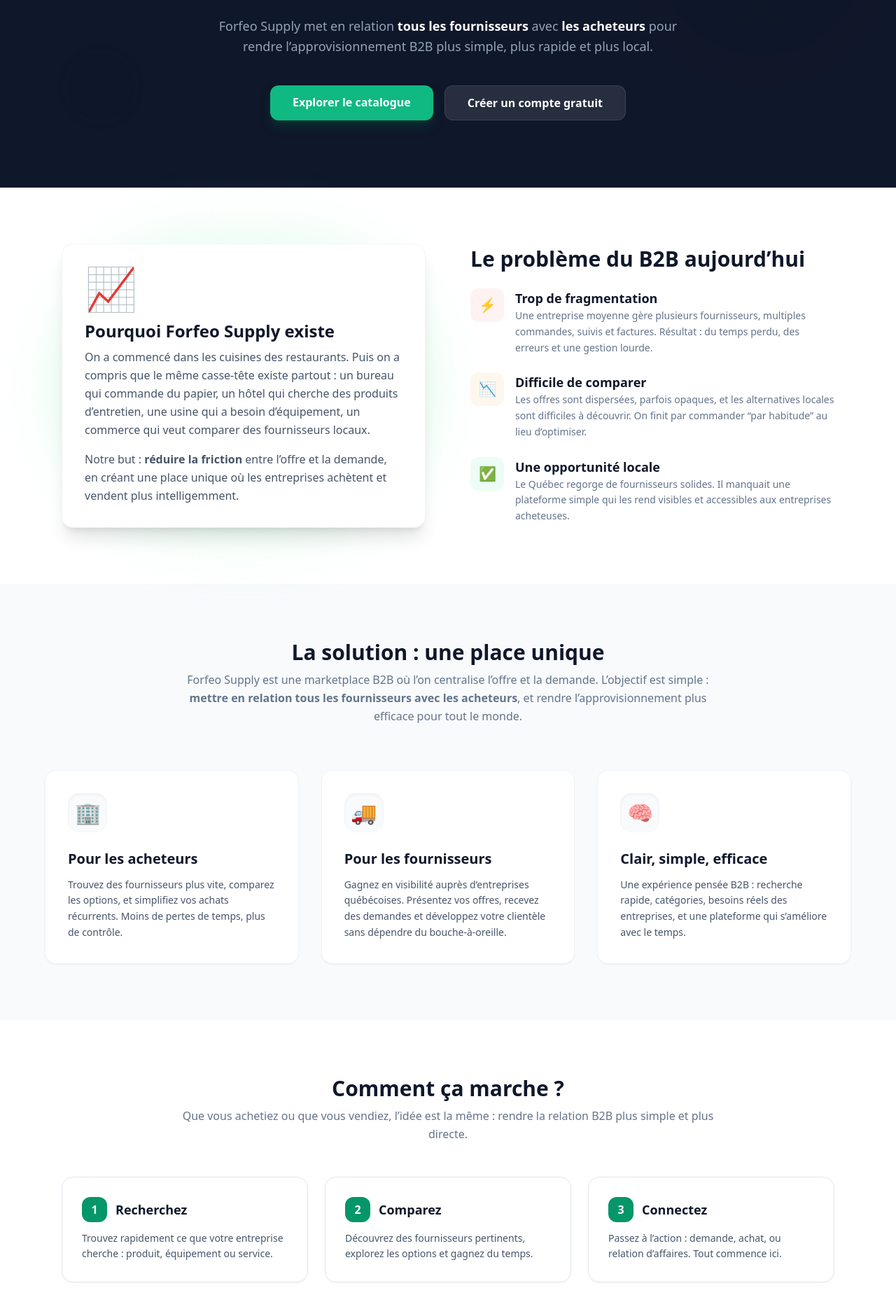
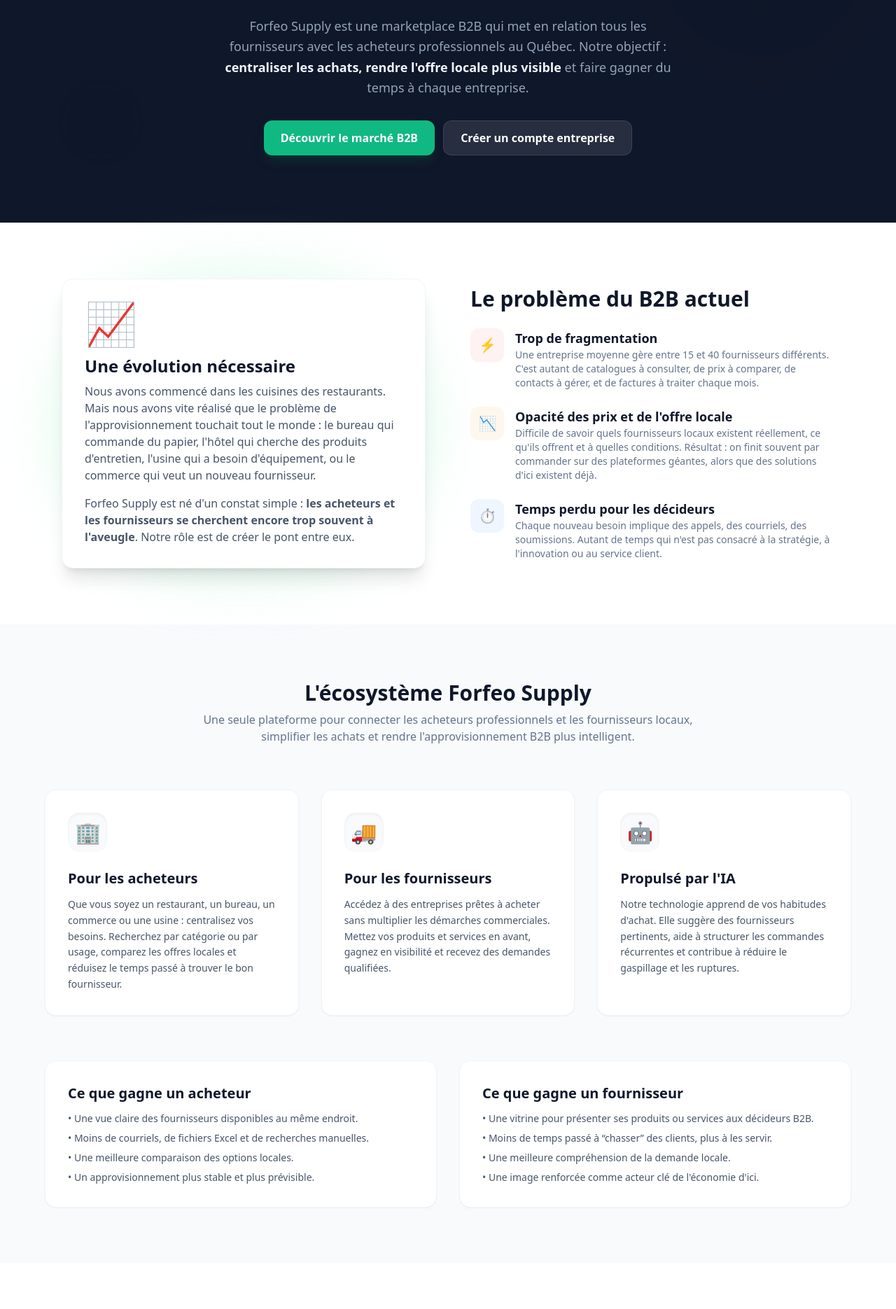
Before and after one commit to forfeo2005/forfeo-supply, a React (Vite) app in the folder frontend/: page /about in a window 1280 px wide. Shown: the part 261-2131 px from the top of the page at 70% size. Built offline with nearby package versions, Linux system fonts and the light colour scheme.

Commit message:
Update About.jsx

```diff
--- a/frontend/src/pages/About.jsx
+++ b/frontend/src/pages/About.jsx
@@ -13,34 +13,32 @@
 
         <div className="max-w-4xl mx-auto text-center relative z-10">
           <span className="text-emerald-400 font-bold tracking-widest text-sm uppercase mb-4 block">
-            Notre mission
+            Notre Mission
           </span>
-
           <h1 className="text-4xl md:text-6xl font-extrabold text-white mb-8 leading-tight">
-            Simplifier la vie des <br />
+            Simplifier la vie des <br/>
             <span className="text-transparent bg-clip-text bg-gradient-to-r from-emerald-400 to-green-300">
-              entrepreneurs d'ici.
+              entrepreneurs d&apos;ici.
             </span>
           </h1>
-
           <p className="text-lg text-slate-400 leading-relaxed max-w-2xl mx-auto">
-            Forfeo Supply met en relation <span className="text-white font-semibold">tous les fournisseurs</span> avec{' '}
-            <span className="text-white font-semibold">les acheteurs</span> pour rendre l’approvisionnement B2B plus simple,
-            plus rapide et plus local.
+            Forfeo Supply est une marketplace B2B qui met en relation tous les fournisseurs avec les acheteurs
+            professionnels au Québec. Notre objectif : <span className="text-slate-100 font-semibold">
+            centraliser les achats, rendre l&apos;offre locale plus visible</span> et faire gagner du temps à chaque entreprise.
           </p>
 
-          <div className="mt-10 flex flex-col sm:flex-row gap-4 justify-center">
+          <div className="mt-8 flex flex-col sm:flex-row gap-3 justify-center">
             <Link
               to="/market"
-              className="bg-emerald-500 hover:bg-emerald-400 text-white px-8 py-3 rounded-xl font-extrabold transition shadow-lg shadow-emerald-900/50"
+              className="inline-flex justify-center items-center bg-emerald-500 hover:bg-emerald-400 text-white px-6 py-3 rounded-xl font-bold transition shadow-lg shadow-emerald-900/40"
             >
-              Explorer le catalogue
+              Découvrir le marché B2B
             </Link>
             <Link
               to="/login"
-              className="bg-white/10 hover:bg-white/20 text-white px-8 py-3 rounded-xl font-extrabold backdrop-blur-sm transition border border-white/10"
+              className="inline-flex justify-center items-center bg-white/10 hover:bg-white/15 border border-white/10 text-white px-6 py-3 rounded-xl font-bold backdrop-blur-sm transition"
             >
-              Créer un compte gratuit
+              Créer un compte entreprise
             </Link>
           </div>
         </div>
@@ -54,57 +52,56 @@
             <div className="absolute -inset-4 bg-emerald-100 rounded-full opacity-50 blur-2xl"></div>
             <div className="relative bg-white p-8 rounded-2xl shadow-xl border border-slate-100">
               <div className="text-6xl mb-4">📈</div>
-              <h3 className="text-2xl font-extrabold mb-2">Pourquoi Forfeo Supply existe</h3>
-              <p className="text-slate-600 leading-relaxed">
-                On a commencé dans les cuisines des restaurants. Puis on a compris que le même casse-tête existe partout :
-                un bureau qui commande du papier, un hôtel qui cherche des produits d’entretien, une usine qui a besoin d’équipement,
-                un commerce qui veut comparer des fournisseurs locaux.
+              <h3 className="text-2xl font-bold mb-2">Une évolution nécessaire</h3>
+              <p className="text-slate-600">
+                Nous avons commencé dans les cuisines des restaurants. Mais nous avons vite réalisé que le problème
+                de l&apos;approvisionnement touchait tout le monde : le bureau qui commande du papier, l&apos;hôtel qui cherche
+                des produits d&apos;entretien, l&apos;usine qui a besoin d&apos;équipement, ou le commerce qui veut un nouveau fournisseur.
               </p>
-              <p className="text-slate-600 leading-relaxed mt-4">
-                Notre but : <span className="font-semibold">réduire la friction</span> entre l’offre et la demande,
-                en créant une place unique où les entreprises achètent et vendent plus intelligemment.
+              <p className="text-slate-600 mt-4">
+                Forfeo Supply est né d&apos;un constat simple : <span className="font-semibold">
+                les acheteurs et les fournisseurs se cherchent encore trop souvent à l&apos;aveugle</span>.
+                Notre rôle est de créer le pont entre eux.
               </p>
             </div>
           </div>
 
           <div>
-            <h2 className="text-3xl font-extrabold mb-6 text-slate-900">Le problème du B2B aujourd’hui</h2>
+            <h2 className="text-3xl font-bold mb-6 text-slate-900">Le problème du B2B actuel</h2>
             <ul className="space-y-6">
               <li className="flex gap-4">
                 <div className="w-12 h-12 flex-shrink-0 bg-red-50 text-red-500 rounded-xl flex items-center justify-center font-bold text-xl">
                   ⚡
                 </div>
                 <div>
-                  <h4 className="font-extrabold text-lg">Trop de fragmentation</h4>
-                  <p className="text-slate-500 text-sm leading-relaxed">
-                    Une entreprise moyenne gère plusieurs fournisseurs, multiples commandes, suivis et factures. Résultat : du temps perdu,
-                    des erreurs et une gestion lourde.
+                  <h4 className="font-bold text-lg">Trop de fragmentation</h4>
+                  <p className="text-slate-500 text-sm">
+                    Une entreprise moyenne gère entre 15 et 40 fournisseurs différents. C&apos;est autant de catalogues à consulter,
+                    de prix à comparer, de contacts à gérer, et de factures à traiter chaque mois.
                   </p>
                 </div>
               </li>
-
               <li className="flex gap-4">
                 <div className="w-12 h-12 flex-shrink-0 bg-orange-50 text-orange-500 rounded-xl flex items-center justify-center font-bold text-xl">
                   📉
                 </div>
                 <div>
-                  <h4 className="font-extrabold text-lg">Difficile de comparer</h4>
-                  <p className="text-slate-500 text-sm leading-relaxed">
-                    Les offres sont dispersées, parfois opaques, et les alternatives locales sont difficiles à découvrir. On finit par
-                    commander “par habitude” au lieu d’optimiser.
+                  <h4 className="font-bold text-lg">Opacité des prix et de l&apos;offre locale</h4>
+                  <p className="text-slate-500 text-sm">
+                    Difficile de savoir quels fournisseurs locaux existent réellement, ce qu&apos;ils offrent et à quelles conditions.
+                    Résultat : on finit souvent par commander sur des plateformes géantes, alors que des solutions d&apos;ici existent déjà.
                   </p>
                 </div>
               </li>
-
               <li className="flex gap-4">
-                <div className="w-12 h-12 flex-shrink-0 bg-emerald-50 text-emerald-600 rounded-xl flex items-center justify-center font-bold text-xl">
-                  ✅
+                <div className="w-12 h-12 flex-shrink-0 bg-blue-50 text-blue-500 rounded-xl flex items-center justify-center font-bold text-xl">
+                  ⏱
                 </div>
                 <div>
-                  <h4 className="font-extrabold text-lg">Une opportunité locale</h4>
-                  <p className="text-slate-500 text-sm leading-relaxed">
-                    Le Québec regorge de fournisseurs solides. Il manquait une plateforme simple qui les rend visibles et accessibles
-                    aux entreprises acheteuses.
+                  <h4 className="font-bold text-lg">Temps perdu pour les décideurs</h4>
+                  <p className="text-slate-500 text-sm">
+                    Chaque nouveau besoin implique des appels, des courriels, des soumissions. Autant de temps
+                    qui n&apos;est pas consacré à la stratégie, à l&apos;innovation ou au service client.
                   </p>
                 </div>
               </li>
@@ -114,15 +111,14 @@
         </div>
       </section>
 
-      {/* --- LA SOLUTION FORFEO --- */}
+      {/* --- LA SOLUTION FORFEO : ACHETEURS & FOURNISSEURS --- */}
       <section className="bg-slate-50 py-20 px-6">
         <div className="max-w-6xl mx-auto">
           <div className="text-center mb-16">
-            <h2 className="text-3xl font-extrabold text-slate-900">La solution : une place unique</h2>
-            <p className="text-slate-500 mt-2 max-w-3xl mx-auto leading-relaxed">
-              Forfeo Supply est une marketplace B2B où l’on centralise l’offre et la demande.
-              L’objectif est simple : <span className="font-semibold">mettre en relation tous les fournisseurs avec les acheteurs</span>,
-              et rendre l’approvisionnement plus efficace pour tout le monde.
+            <h2 className="text-3xl font-bold text-slate-900">L&apos;écosystème Forfeo Supply</h2>
+            <p className="text-slate-500 mt-2 max-w-3xl mx-auto">
+              Une seule plateforme pour connecter les acheteurs professionnels et les fournisseurs locaux,
+              simplifier les achats et rendre l&apos;approvisionnement B2B plus intelligent.
             </p>
           </div>
 
@@ -130,76 +126,67 @@
             <ValueCard
               emoji="🏢"
               title="Pour les acheteurs"
-              text="Trouvez des fournisseurs plus vite, comparez les options, et simplifiez vos achats récurrents. Moins de pertes de temps, plus de contrôle."
+              text="Que vous soyez un restaurant, un bureau, un commerce ou une usine : centralisez vos besoins. Recherchez par catégorie ou par usage, comparez les offres locales et réduisez le temps passé à trouver le bon fournisseur."
             />
             <ValueCard
               emoji="🚚"
               title="Pour les fournisseurs"
-              text="Gagnez en visibilité auprès d’entreprises québécoises. Présentez vos offres, recevez des demandes et développez votre clientèle sans dépendre du bouche-à-oreille."
+              text="Accédez à des entreprises prêtes à acheter sans multiplier les démarches commerciales. Mettez vos produits et services en avant, gagnez en visibilité et recevez des demandes qualifiées."
             />
             <ValueCard
-              emoji="🧠"
-              title="Clair, simple, efficace"
-              text="Une expérience pensée B2B : recherche rapide, catégories, besoins réels des entreprises, et une plateforme qui s’améliore avec le temps."
+              emoji="🤖"
+              title="Propulsé par l&apos;IA"
+              text="Notre technologie apprend de vos habitudes d&apos;achat. Elle suggère des fournisseurs pertinents, aide à structurer les commandes récurrentes et contribue à réduire le gaspillage et les ruptures."
             />
           </div>
-        </div>
-      </section>
 
-      {/* --- COMMENT ÇA MARCHE --- */}
-      <section className="py-20 px-6 max-w-6xl mx-auto">
-        <div className="text-center mb-12">
-          <h2 className="text-3xl font-extrabold text-slate-900">Comment ça marche ?</h2>
-          <p className="text-slate-500 mt-2 max-w-3xl mx-auto leading-relaxed">
-            Que vous achetiez ou que vous vendiez, l’idée est la même : rendre la relation B2B plus simple et plus directe.
-          </p>
-        </div>
-
-        <div className="grid md:grid-cols-3 gap-6">
-          <StepCard step="1" title="Recherchez" text="Trouvez rapidement ce que votre entreprise cherche : produit, équipement ou service." />
-          <StepCard step="2" title="Comparez" text="Découvrez des fournisseurs pertinents, explorez les options et gagnez du temps." />
-          <StepCard step="3" title="Connectez" text="Passez à l’action : demande, achat, ou relation d’affaires. Tout commence ici." />
-        </div>
-
-        <div className="mt-10 flex flex-col sm:flex-row gap-4 justify-center">
-          <Link
-            to="/market"
-            className="bg-slate-900 hover:bg-slate-800 text-white px-8 py-3 rounded-xl font-extrabold transition"
-          >
-            Je suis acheteur
-          </Link>
-          <Link
-            to="/login"
-            className="bg-emerald-500 hover:bg-emerald-400 text-white px-8 py-3 rounded-xl font-extrabold transition shadow-lg shadow-emerald-900/20"
-          >
-            Je suis fournisseur
-          </Link>
+          {/* Bandeau double bénéfices */}
+          <div className="mt-16 grid md:grid-cols-2 gap-8">
+            <div className="bg-white p-8 rounded-2xl shadow-sm border border-slate-100">
+              <h3 className="text-xl font-bold text-slate-900 mb-3">Ce que gagne un acheteur</h3>
+              <ul className="space-y-2 text-slate-600 text-sm">
+                <li>• Une vue claire des fournisseurs disponibles au même endroit.</li>
+                <li>• Moins de courriels, de fichiers Excel et de recherches manuelles.</li>
+                <li>• Une meilleure comparaison des options locales.</li>
+                <li>• Un approvisionnement plus stable et plus prévisible.</li>
+              </ul>
+            </div>
+            <div className="bg-white p-8 rounded-2xl shadow-sm border border-slate-100">
+              <h3 className="text-xl font-bold text-slate-900 mb-3">Ce que gagne un fournisseur</h3>
+              <ul className="space-y-2 text-slate-600 text-sm">
+                <li>• Une vitrine pour présenter ses produits ou services aux décideurs B2B.</li>
+                <li>• Moins de temps passé à “chasser” des clients, plus à les servir.</li>
+                <li>• Une meilleure compréhension de la demande locale.</li>
+                <li>• Une image renforcée comme acteur clé de l&apos;économie d&apos;ici.</li>
+              </ul>
+            </div>
+          </div>
         </div>
       </section>
 
       {/* --- CTA FINAL --- */}
       <section className="py-24 px-6 text-center">
         <div className="max-w-3xl mx-auto bg-slate-900 rounded-3xl p-12 shadow-2xl relative overflow-hidden">
+          {/* Deco circles */}
           <div className="absolute top-0 right-0 w-64 h-64 bg-emerald-500 rounded-full mix-blend-overlay opacity-20 transform translate-x-1/2 -translate-y-1/2"></div>
 
-          <h2 className="text-3xl md:text-4xl font-extrabold text-white mb-6 relative z-10">
-            Prêt à simplifier votre approvisionnement ?
+          <h2 className="text-3xl md:text-4xl font-bold text-white mb-6 relative z-10">
+            Prêt à moderniser votre approvisionnement B2B ?
           </h2>
-          <p className="text-slate-400 mb-8 text-lg relative z-10 leading-relaxed">
-            Forfeo Supply met en relation tous les fournisseurs avec les acheteurs.
-            Rejoignez la plateforme et commencez à acheter ou à vendre plus intelligemment, ici au Québec.
+          <p className="text-slate-400 mb-8 text-lg relative z-10">
+            Rejoignez les entreprises québécoises qui centralisent déjà leurs recherches de fournisseurs
+            sur Forfeo Supply. Acheteurs et fournisseurs se rencontrent ici, plus vite, plus simplement.
           </p>
-
           <div className="flex flex-col sm:flex-row gap-4 justify-center relative z-10">
             <Link
               to="/login"
-              className="bg-emerald-500 hover:bg-emerald-400 text-white px-8 py-3 rounded-xl font-extrabold transition shadow-lg shadow-emerald-900/50"
+              className="bg-emerald-500 hover:bg-emerald-400 text-white px-8 py-3 rounded-xl font-bold transition shadow-lg shadow-emerald-900/50"
             >
               Créer un compte gratuit
             </Link>
             <Link
               to="/market"
-              className="bg-white/10 hover:bg-white/20 text-white px-8 py-3 rounded-xl font-extrabold backdrop-blur-sm transition border border-white/10"
+              className="bg-white/10 hover:bg-white/20 text-white px-8 py-3 rounded-xl font-bold backdrop-blur-sm transition border border-white/10"
             >
               Explorer le catalogue
             </Link>
@@ -216,23 +203,11 @@
     <div className="w-14 h-14 bg-slate-50 rounded-2xl flex items-center justify-center text-3xl mb-6 shadow-inner">
       {emoji}
     </div>
-    <h3 className="text-xl font-extrabold text-slate-900 mb-3">{title}</h3>
+    <h3 className="text-xl font-bold text-slate-900 mb-3">{title}</h3>
     <p className="text-slate-600 leading-relaxed text-sm">
       {text}
     </p>
   </div>
 );
 
-const StepCard = ({ step, title, text }) => (
-  <div className="bg-white p-7 rounded-2xl border border-slate-200 shadow-sm hover:shadow-md transition">
-    <div className="flex items-center gap-3">
-      <span className="inline-flex h-9 w-9 items-center justify-center rounded-xl bg-emerald-600 text-white font-extrabold">
-        {step}
-      </span>
-      <h3 className="text-lg font-extrabold text-slate-900">{title}</h3>
-    </div>
-    <p className="mt-3 text-slate-600 text-sm leading-relaxed">{text}</p>
-  </div>
-);
-
 export default About;
```
